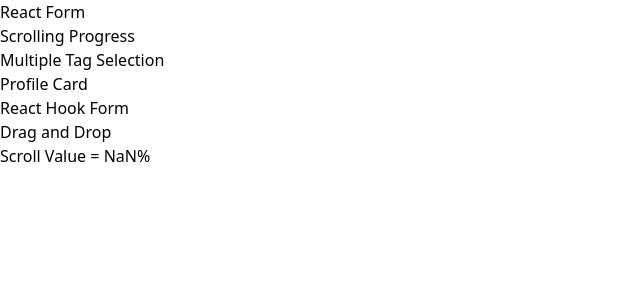
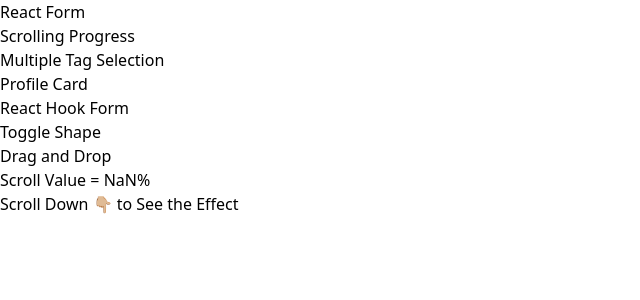
Before and after one commit to mujibulhaquetanim/componentGallery, a React (Vite) app in the folder withReact/: page /scrollingProgress in a window 1280 px wide. Shown: the top 300 px of the page, without its empty margins (0-640 px from the left). Built offline with nearby package versions, Linux system fonts and the light colour scheme.

Commit message:
improved ui for componentsRoutes, scrolling effect, Toggle shape & created route for toggleShape

```diff
--- a/withReact/src/AppRoutes.tsx
+++ b/withReact/src/AppRoutes.tsx
@@ -7,6 +7,7 @@ import ProfileCard from "./components/SingleComponents/ProfileCard";
 import ReactForm from "./components/Form/ReactForm";
 import ReactHookForm from "./components/Form/ReactHookForm";
 import { createBrowserRouter } from "react-router-dom";
+import ToggleShape from "./components/SingleComponents/ToggleShape"
 // import ProgressBar from "./components/SingleComponents/ProgressBar";
 
 export const route = createBrowserRouter([
@@ -20,6 +21,7 @@ export const route = createBrowserRouter([
       { path: "profileCard", element: <ProfileCard /> },
       { path: "reactForm", element: <ReactForm /> },
       { path: "reactHookForm", element: <ReactHookForm /> },
+      { path: "toggleShape", element: <ToggleShape /> },
       // { path: "progressBar", element: <ProgressBar /> },
     ],
   },
--- a/withReact/src/Layouts/Components.tsx
+++ b/withReact/src/Layouts/Components.tsx
@@ -3,7 +3,7 @@ import { Outlet, Link } from "react-router-dom";
 function Components() {
   return (
     <div className="h-screen">
-      <div className="p-2 grid grid-flow-col place-items-center">
+      <div className="p-2 flex justify-center items-center gap-2 flex-wrap ">
         <div className="text-xl rounded-2xl inline-block font-bold border-2 p-3 bg-slate-400 hover:bg-green-900 hover:scale-105 transform duration-300">
           <Link to="/reactForm">React Form</Link>
         </div>
@@ -25,6 +25,10 @@ function Components() {
         </div>
 
         <div className="text-xl rounded-2xl inline-block font-bold border-2 p-3 bg-slate-400 hover:bg-green-900 hover:scale-105 transform duration-300">
+          <Link to="/toggleShape">Toggle Shape</Link>
+        </div>
+
+        <div className="text-xl rounded-2xl inline-block font-bold border-2 p-3 bg-slate-400 hover:bg-green-900 hover:scale-105 transform duration-300">
           <Link to="/dragAndDrop">Drag and Drop</Link>
         </div>
       </div>
--- a/withReact/src/components/Scroll/ScrollingProgress.tsx
+++ b/withReact/src/components/Scroll/ScrollingProgress.tsx
@@ -38,7 +38,7 @@ function ScrollingProgress() {
           </div>
         </div>
       </div>
-
+      <div className="absolute top-1/2 left-96 text-white ">Scroll Down 👇🏼 to See the Effect</div>
       <DummyText />
     </div>
   );
--- a/withReact/src/components/SingleComponents/ToggleShape.tsx
+++ b/withReact/src/components/SingleComponents/ToggleShape.tsx
@@ -3,7 +3,8 @@ import { useState } from "react";
 export default function ToggleShape() {
   const [circle, setCircle] = useState<boolean>(false);
   return (
-    <div className="flex justify-center items-center mt-4 h-screen">
+    <div className="flex flex-col justify-center items-center mt-4 h-screen gap-2">
+      <div className="">
       <div
         className={
           circle
@@ -11,7 +12,8 @@ export default function ToggleShape() {
             : "bg-green-950 w-96 h-72"
         }
       ></div>
-      <button onClick={() => setCircle(!circle)} className="p-4 border-2 m-4">Change Shape</button>
+      </div>
+      <button onClick={() => setCircle(!circle)} className="p-2 border-2 rounded-xl m-4">Change Shape</button>
     </div>
   );
 }
```
